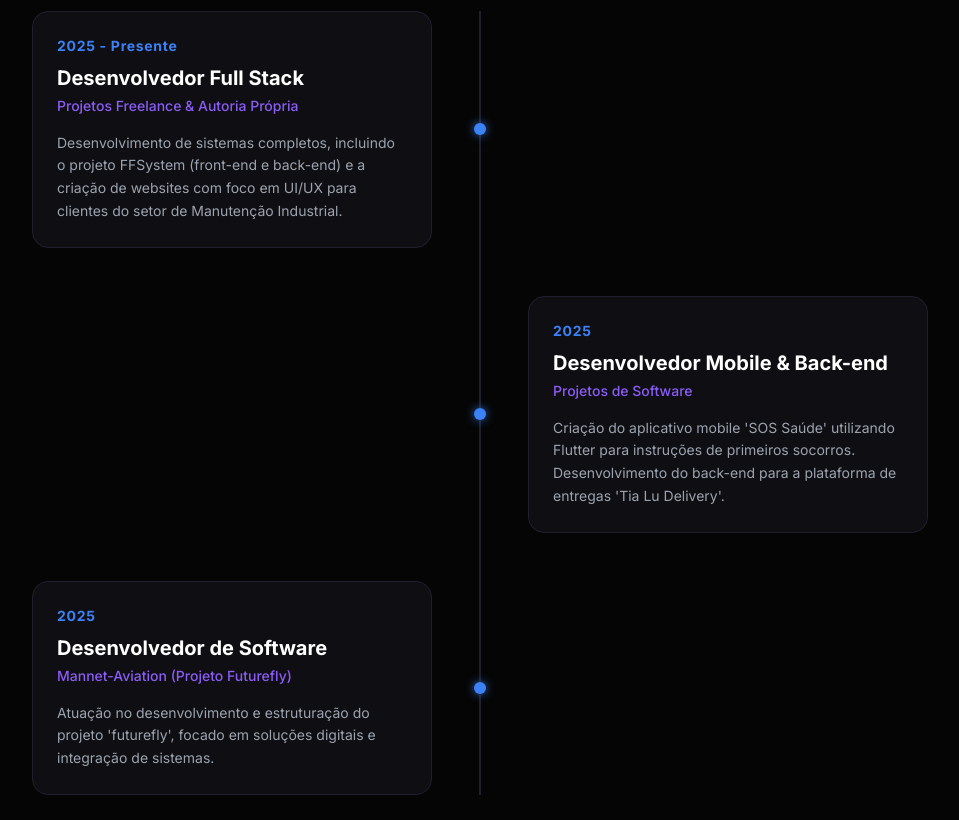
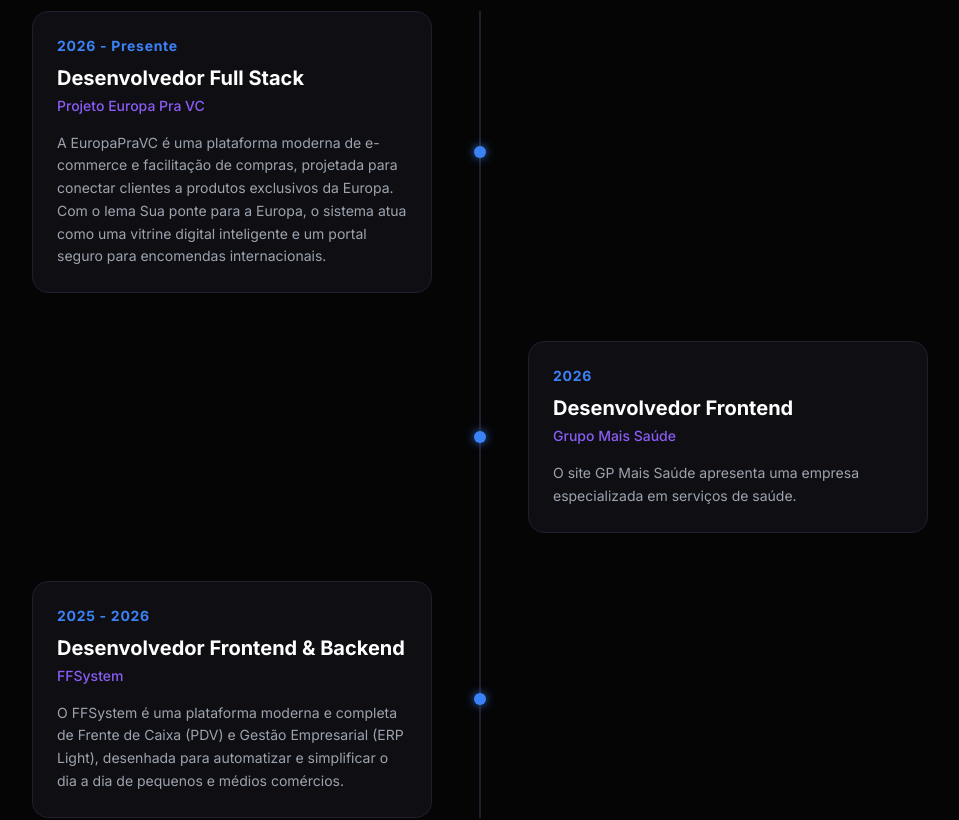
Before and after one commit to franklinferreiraf/meu-portfolio, a React (Vite) app: page / in a window 1280 px wide. Shown: the part 3700-4520 px from the top of the page, without its empty margins (160-1119 px from the left). Built offline with nearby package versions, Linux system fonts and the light colour scheme.

Commit message:
DEV: Foi adicionado informações no código.

```diff
--- a/src/data/index.jsx
+++ b/src/data/index.jsx
@@ -117,23 +117,23 @@
 export const experiencias = [
   {
     id: 1,
-    ano: "2025 - Presente",
+    ano: "2026 - Presente",
     cargo: "Desenvolvedor Full Stack",
-    empresa: "Projetos Freelance & Autoria Própria",
-    descricao: "Desenvolvimento de sistemas completos, incluindo o projeto FFSystem (front-end e back-end) e a criação de websites com foco em UI/UX para clientes do setor de Manutenção Industrial."
+    empresa: "Projeto Europa Pra VC",
+    descricao: "A EuropaPraVC é uma plataforma moderna de e-commerce e facilitação de compras, projetada para conectar clientes a produtos exclusivos da Europa. Com o lema Sua ponte para a Europa, o sistema atua como uma vitrine digital inteligente e um portal seguro para encomendas internacionais."
   },
   {
     id: 2,
-    ano: "2025",
-    cargo: "Desenvolvedor Mobile & Back-end",
-    empresa: "Projetos de Software",
-    descricao: "Criação do aplicativo mobile 'SOS Saúde' utilizando Flutter para instruções de primeiros socorros. Desenvolvimento do back-end para a plataforma de entregas 'Tia Lu Delivery'."
+    ano: "2026",
+    cargo: "Desenvolvedor Frontend",
+    empresa: "Grupo Mais Saúde",
+    descricao: "O site GP Mais Saúde apresenta uma empresa especializada em serviços de saúde."
   },
   {
     id: 3,
-    ano: "2025",
-    cargo: "Desenvolvedor de Software",
-    empresa: "Mannet-Aviation (Projeto Futurefly)",
-    descricao: "Atuação no desenvolvimento e estruturação do projeto 'futurefly', focado em soluções digitais e integração de sistemas."
+    ano: "2025 - 2026",
+    cargo: "Desenvolvedor Frontend & Backend",
+    empresa: "FFSystem",
+    descricao: "O FFSystem é uma plataforma moderna e completa de Frente de Caixa (PDV) e Gestão Empresarial (ERP Light), desenhada para automatizar e simplificar o dia a dia de pequenos e médios comércios."
   }
 ];
```
